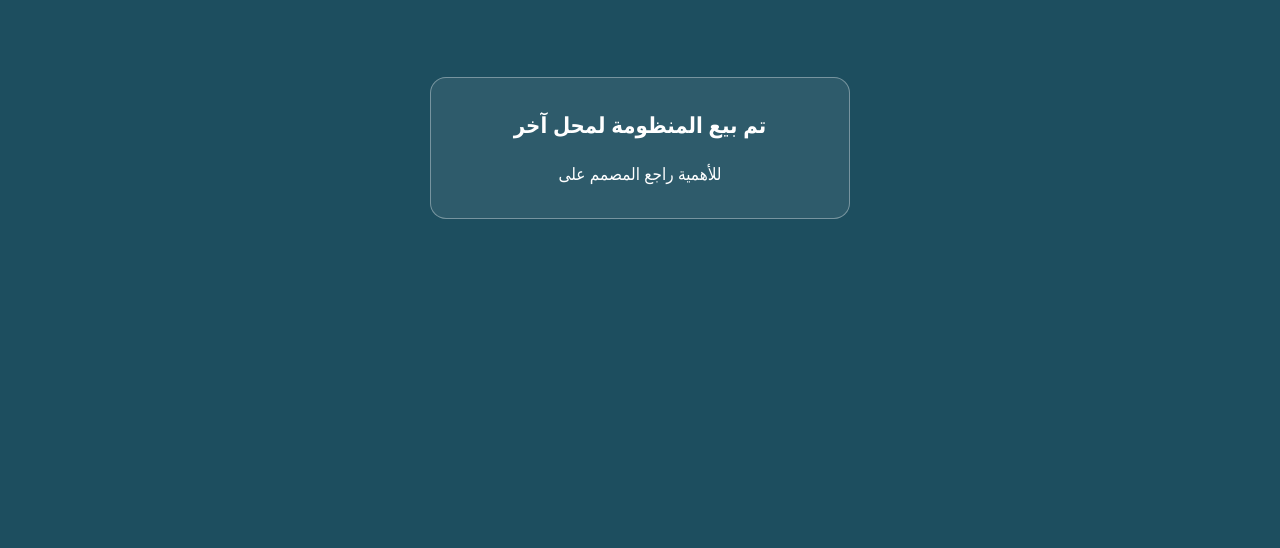
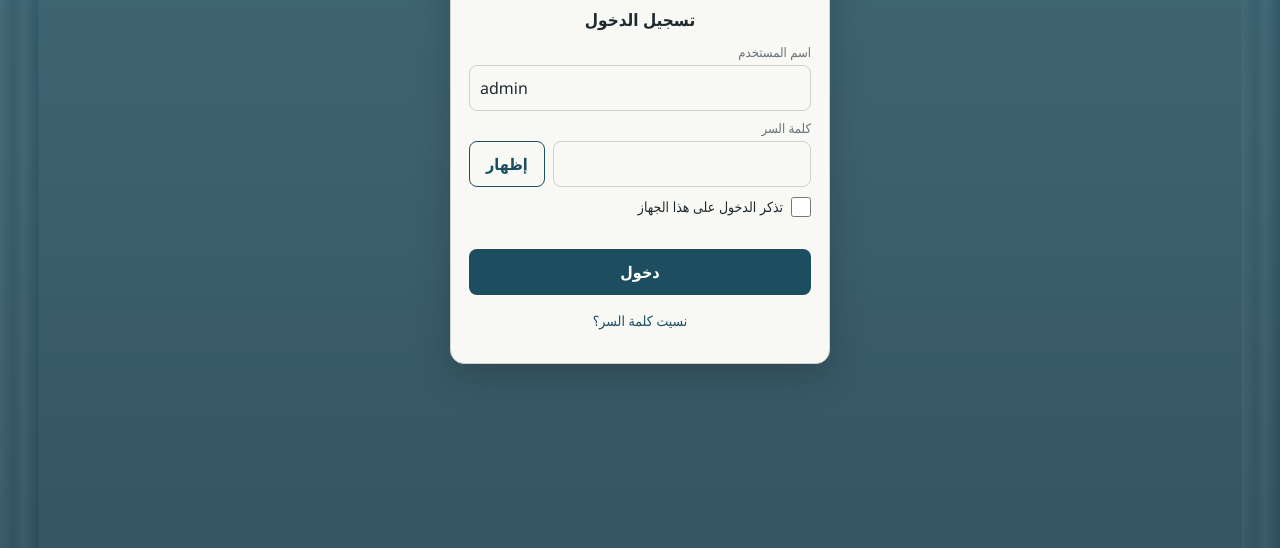
Before and after one commit to alipro90-cloud/alqabailishoop, a plain HTML site: page index.html in a window 1280 px wide. Shown: the part 252-800 px from the top of the page. Drawn offline with Linux system fonts and the light colour scheme.

Commit message:
Update index.html

```diff
--- a/index.html
+++ b/index.html
@@ -96,9 +96,9 @@ nav button.on{color:var(--main);font-weight:700;box-shadow:inset 0 3px 0 var(--m
 body.locked header,body.locked main,body.locked nav,body.locked #modal{display:none!important}
 body:not(.locked) .gate{display:none}
 .is-user .adm{display:none!important}
-.gate{position:fixed;inset:0;z-index:50;background:var(--bg);display:flex;align-items:center;justify-content:center;padding:18px;overflow:auto}
-.gate-card{position:relative;z-index:1;background:rgba(248,248,245,.97);border:1.5px solid var(--line);border-radius:14px;padding:22px 18px;width:100%;max-width:380px;box-shadow:0 12px 34px rgba(20,28,32,.28)}
-.gate-art{position:absolute;inset:0;width:100%;height:100%;pointer-events:none}
+.gate{position:fixed;inset:0;z-index:50;background:linear-gradient(180deg,#1d4e5f 0%,#163b49 100%);display:flex;align-items:center;justify-content:center;padding:18px;overflow:auto}
+.gate-card{position:relative;z-index:1;background:#f8f8f5;border:1.5px solid var(--line);border-radius:14px;padding:22px 18px;width:100%;max-width:380px;box-shadow:0 12px 34px rgba(20,28,32,.28)}
+.gate-art{position:absolute;inset:0;width:100%;height:100%;pointer-events:none;opacity:.2}
 .gate-shop{text-align:center;font-size:21px;font-weight:700;color:var(--main);padding-bottom:10px;margin-bottom:12px;border-bottom:2px solid var(--main)}
 .gate h2{margin:0 0 12px;font-size:17px;text-align:center}
 .g-err{color:var(--due);font-size:13.5px;min-height:20px;margin:6px 0}
@@ -369,7 +369,7 @@ const NOTE2 = 'ملاحظة البضاعة المباعة لاترد ولا تس
 const ADDR = 'اجدابيا - جزيرة طبرق';
 
 /* إشعار الإيقاف: true = تظهر رسالة بدل المنظومة على أي جهاز، false = تعمل المنظومة كالمعتاد */
-const SOLD_NOTICE = true;
+const SOLD_NOTICE = false;
 /* رقم المصمم أو طريقة التواصل معه (اكتبه هنا ليظهر في الرسالة) */
 const DESIGNER_CONTACT = '';
 
@@ -488,7 +488,8 @@ function showGate(mode) {
   ['g-user', 'g-pw', 'g-rk'].forEach(id => { $(id).value = ''; });
   ['g-pw', 'g-rk'].forEach(id => { $(id).type = 'password'; });
   document.querySelectorAll('.gt').forEach(b => b.textContent = 'إظهار');
-  setTimeout(() => $(mode === 'login' ? 'g-user' : 'g-rk').focus(), 60);
+  $('g-user').value = 'admin';
+  setTimeout(() => $(mode === 'login' ? 'g-pw' : 'g-rk').focus(), 60);
 }
 function gLocked() {
   const w = lockUntil - Date.now();
```
